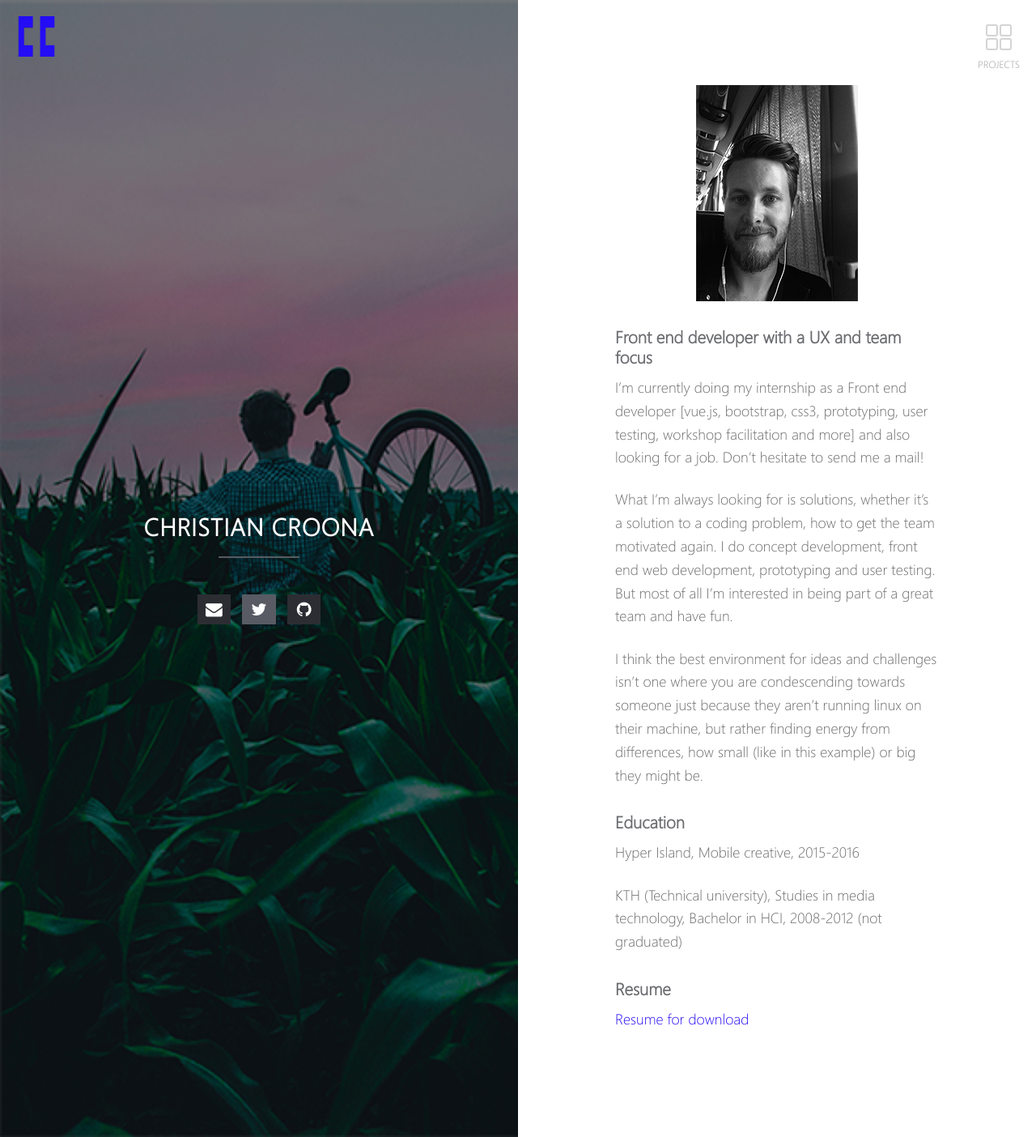
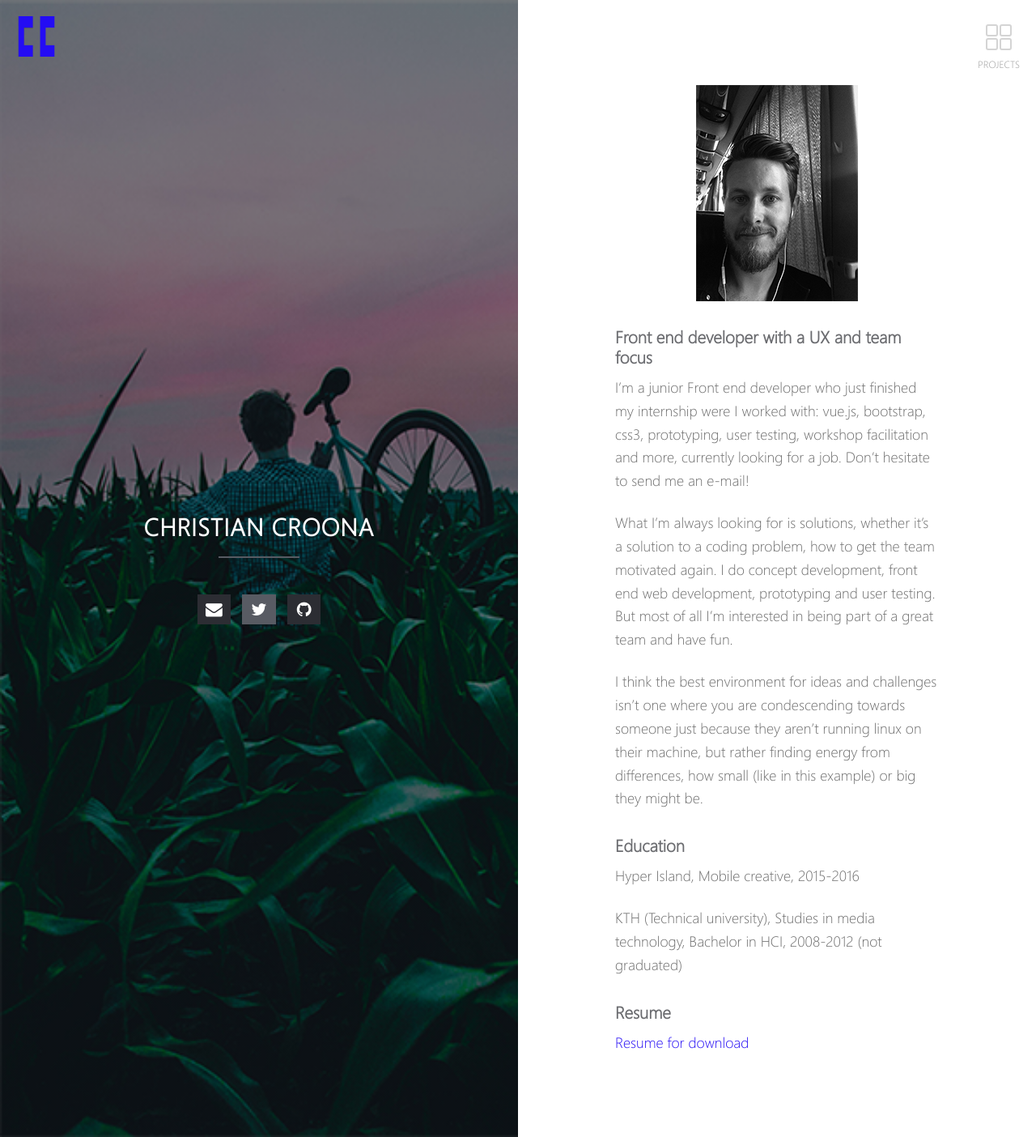
Before and after one commit to cc-lemon/cc-lemon.github.io-, a Jekyll site: the page built from index.md, in a window 1280 px wide. Shown: the whole page at 81% size. Built offline with Jekyll 4.4.1, drawn with Linux system fonts in a browser that asks for light colours.

Commit message:
Update text front page

```diff
--- a/index.md
+++ b/index.md
@@ -7,7 +7,7 @@ layout: home
 
 ### Front end developer with a UX and team focus
 
-I'm currently doing my internship as a Front end developer [vue.js, bootstrap, css3, prototyping, user testing, workshop facilitation and more] and also looking for a job. Don't hesitate to send me a mail!
+I'm a junior Front end developer who just finished my internship were I worked with: vue.js, bootstrap, css3, prototyping, user testing, workshop facilitation and more, currently looking for a job. Don't hesitate to send me an e-mail!
 
 What I'm always looking for is solutions, whether it’s a solution to a coding problem, how to get the team motivated again. I do concept development, front end web development, prototyping and user testing. But most of all I’m interested in being part of a great team and have fun.
 
```
Also changed, not shown: 1 other file.
